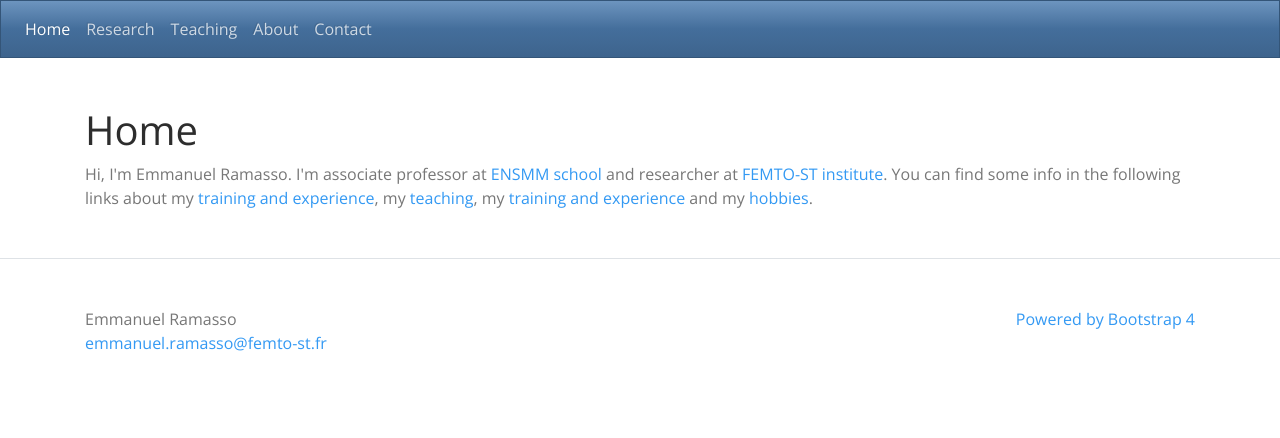
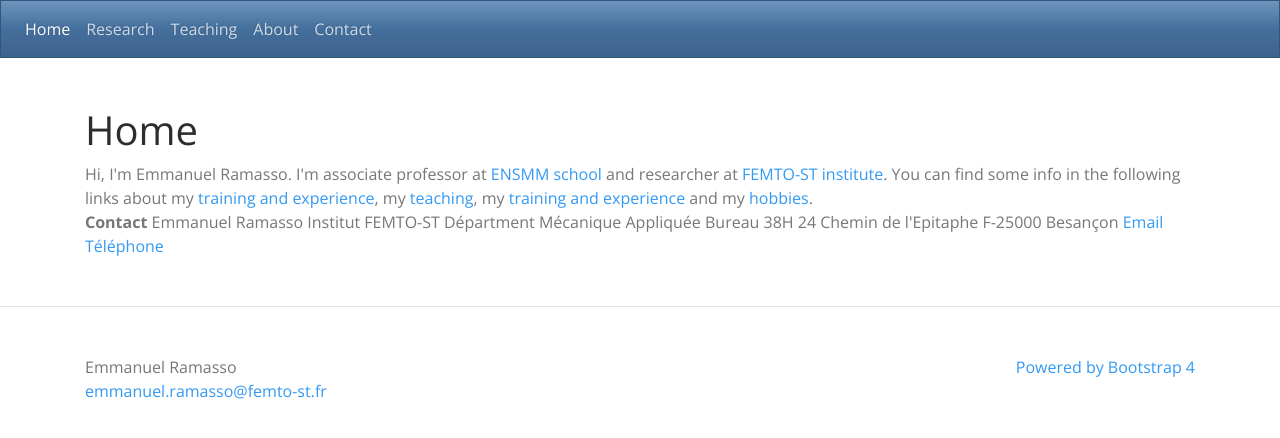
Before and after one commit to emmanuelramasso/emmanuelramasso.github.io, a Jekyll site: the page built from index.html, in a window 1280 px wide. Shown: the top 438 px of the page. Built offline with Jekyll 4.4.1, drawn with Linux system fonts in a browser that asks for light colours.

Commit message:
Update index.html

```diff
--- a/index.html
+++ b/index.html
@@ -10,3 +10,17 @@ my <a href="Training.html">training and experience</a>,
 my <a href="Teaching.html">teaching</a>,
 my <a href="Research.html">training and experience</a>
 and my <a href="Hobbies.html">hobbies</a>.
+
+<br>
+<strong>Contact</strong>
+Emmanuel Ramasso
+Institut FEMTO-ST
+Départment Mécanique Appliquée
+Bureau 38H
+24 Chemin de l'Epitaphe
+F-25000 Besançon
+
+<a href="mailto:emmanuel.ramasso@femto-st.fr">Email</a>
+<a href="tel:+33381666949">Téléphone</a>
+
+<i class="fa fa-github" aria-hidden="true"></i>
```
